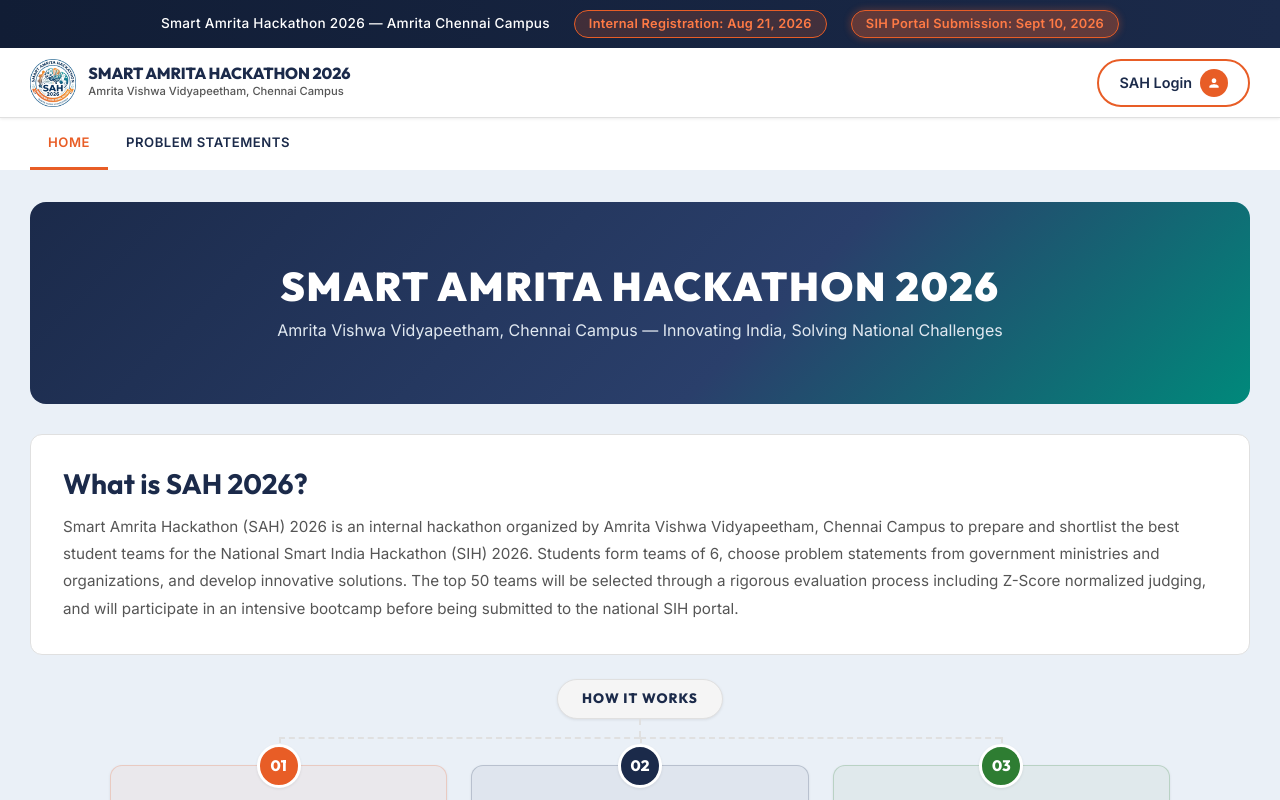
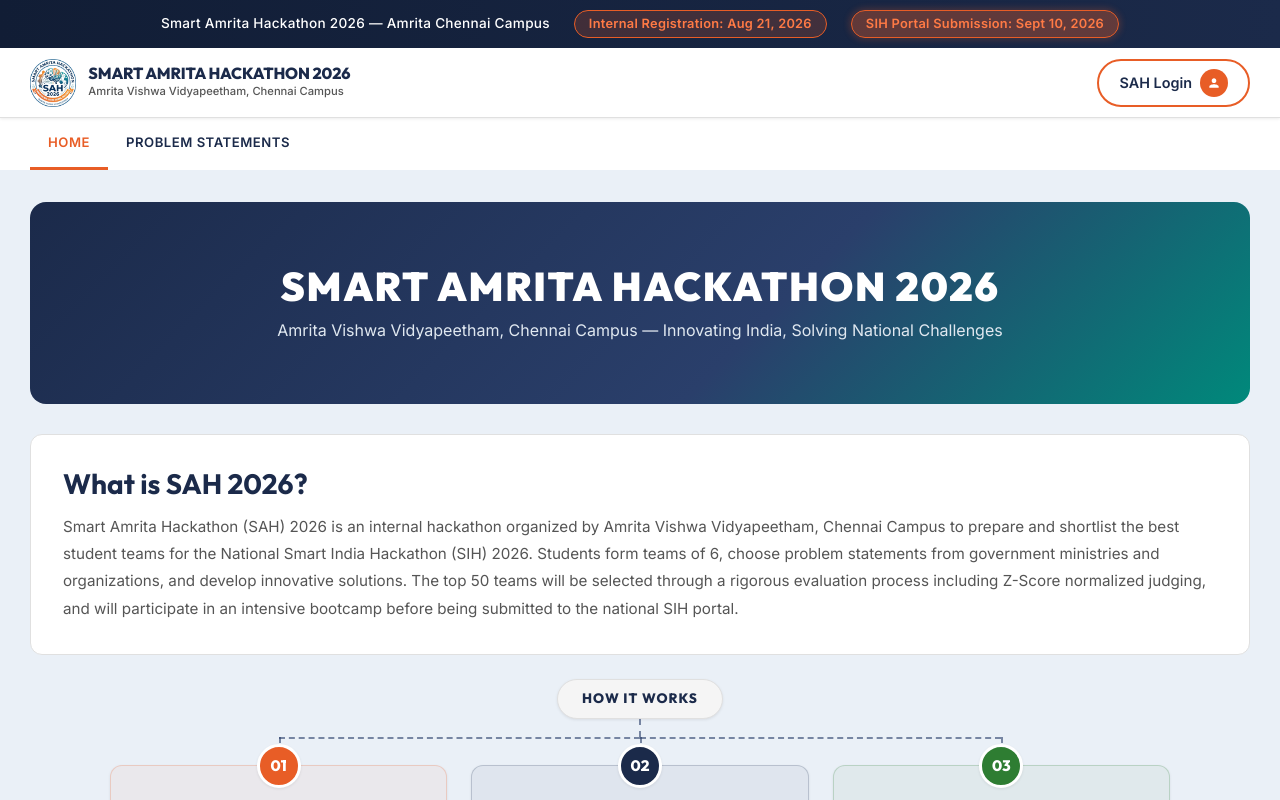
Before and after one commit to KUTRALINGAM-A/SAH_PORTAL, a React (Vite) app: page / in a window 1280 px wide. Shown: the top 800 px of the page. Built offline with nearby package versions, Linux system fonts and the light colour scheme; no server answers.

Commit message:
style: darken flowchart connector dotted lines with theme navy-light

```diff
--- a/src/index.css
+++ b/src/index.css
@@ -1898,7 +1898,8 @@
 .flowchart-trunk {
   width: 0;
   height: 18px;
-  border-left: 2px dashed var(--border);
+  border-left: 2px dashed var(--navy-light);
+  opacity: 0.6;
   margin: 0 auto;
 }
 
@@ -1922,7 +1923,8 @@
   top: 0;
   right: calc(-50% - 24px);
   left: 50%;
-  border-top: 2px dashed var(--border);
+  border-top: 2px dashed var(--navy-light);
+  opacity: 0.6;
 }
 
 /* Branch 3 (Right): horizontal line from center of col 2 to center of col 3 */
@@ -1931,7 +1933,8 @@
   top: 0;
   left: calc(-50% - 24px);
   right: 50%;
-  border-top: 2px dashed var(--border);
+  border-top: 2px dashed var(--navy-light);
+  opacity: 0.6;
 }
 
 /* Vertical drop from each branch down to badge */
@@ -1941,7 +1944,8 @@
   left: 50%;
   width: 0;
   height: 26px;
-  border-left: 2px dashed var(--border);
+  border-left: 2px dashed var(--navy-light);
+  opacity: 0.6;
 }
 
 /* Chevron Downward Arrow */
@@ -2093,6 +2097,7 @@
   .mobile-step-connector .connector-line {
     width: 0;
     height: 18px;
-    border-left: 2px dashed var(--border);
+    border-left: 2px dashed var(--navy-light);
+    opacity: 0.6;
   }
 }
```
